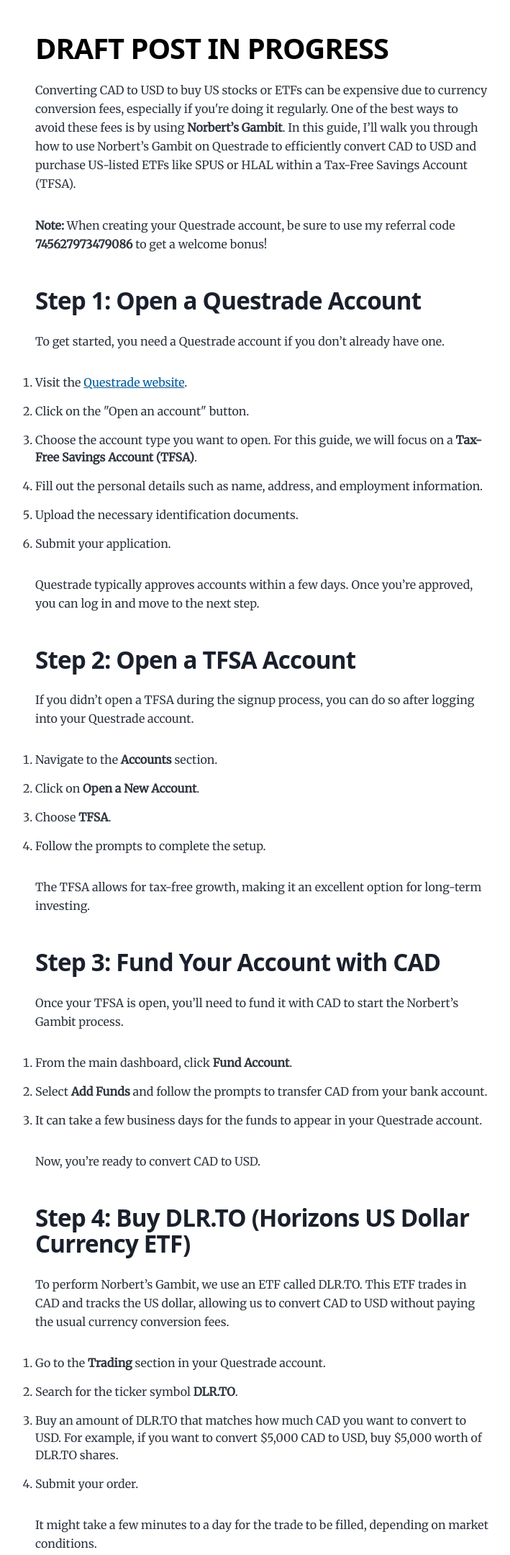
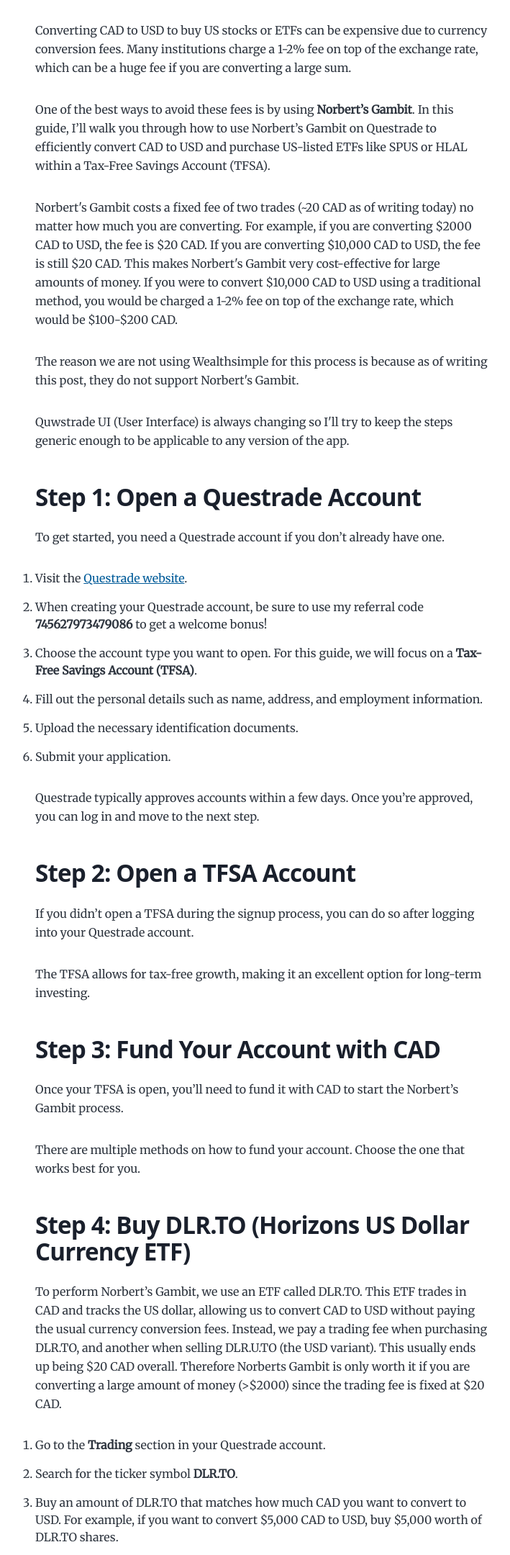
Before and after one commit to Sadat21/blog, a Gatsby site: page /2024-10-01-spus-hlal/ in a window 1280 px wide. Shown: the part 255-2415 px from the top of the page at 72% size, without its empty margins (275-984 px from the left). Built offline with nearby package versions, Linux system fonts and the light colour scheme; Gatsby itself is replaced by a stand-in of ours.

Commit message:
Fix spus-hlal post

```diff
--- a/content/blog/2024-10-01-spus-hlal/index.md
+++ b/content/blog/2024-10-01-spus-hlal/index.md
@@ -4,18 +4,22 @@
 description: "This guide teaches you how to perform Norbert's gambit to convert CAD to USD so you can purchase USD ETFs like SPUS on Questrade."
 ---
 
-# DRAFT POST IN PROGRESS
+Converting CAD to USD to buy US stocks or ETFs can be expensive due to currency conversion fees. Many institutions charge a 1-2% fee on top of the exchange rate, which can be a huge fee if you are converting a large sum.
 
-Converting CAD to USD to buy US stocks or ETFs can be expensive due to currency conversion fees, especially if you're doing it regularly. One of the best ways to avoid these fees is by using **Norbert’s Gambit**. In this guide, I’ll walk you through how to use Norbert’s Gambit on Questrade to efficiently convert CAD to USD and purchase US-listed ETFs like SPUS or HLAL within a Tax-Free Savings Account (TFSA).
+One of the best ways to avoid these fees is by using **Norbert’s Gambit**. In this guide, I’ll walk you through how to use Norbert’s Gambit on Questrade to efficiently convert CAD to USD and purchase US-listed ETFs like SPUS or HLAL within a Tax-Free Savings Account (TFSA).
 
-**Note:** When creating your Questrade account, be sure to use my referral code **745627973479086** to get a welcome bonus!
+Norbert's Gambit costs a fixed fee of two trades (~20 CAD as of writing today) no matter how much you are converting. For example, if you are converting $2000 CAD to USD, the fee is $20 CAD. If you are converting $10,000 CAD to USD, the fee is still $20 CAD. This makes Norbert's Gambit very cost-effective for large amounts of money. If you were to convert $10,000 CAD to USD using a traditional method, you would be charged a 1-2% fee on top of the exchange rate, which would be $100-$200 CAD.
+
+The reason we are not using Wealthsimple for this process is because as of writing this post, they do not support Norbert's Gambit.
+
+Quwstrade UI (User Interface) is always changing so I'll try to keep the steps generic enough to be applicable to any version of the app.
 
 ## Step 1: Open a Questrade Account
 
 To get started, you need a Questrade account if you don’t already have one.
 
 1. Visit the <a href="https://www.questrade.com/" target="_blank">Questrade website</a>.
-2. Click on the "Open an account" button.
+2. When creating your Questrade account, be sure to use my referral code **745627973479086** to get a welcome bonus!
 3. Choose the account type you want to open. For this guide, we will focus on a **Tax-Free Savings Account (TFSA)**.
 4. Fill out the personal details such as name, address, and employment information.
 5. Upload the necessary identification documents.
@@ -27,39 +31,31 @@
 
 If you didn’t open a TFSA during the signup process, you can do so after logging into your Questrade account.
 
-1. Navigate to the **Accounts** section.
-2. Click on **Open a New Account**.
-3. Choose **TFSA**.
-4. Follow the prompts to complete the setup.
-
 The TFSA allows for tax-free growth, making it an excellent option for long-term investing.
 
 ## Step 3: Fund Your Account with CAD
 
 Once your TFSA is open, you’ll need to fund it with CAD to start the Norbert’s Gambit process.
 
-1. From the main dashboard, click **Fund Account**.
-2. Select **Add Funds** and follow the prompts to transfer CAD from your bank account.
-3. It can take a few business days for the funds to appear in your Questrade account.
-
-Now, you’re ready to convert CAD to USD.
+There are multiple methods on how to fund your account. Choose the one that works best for you.
 
 ## Step 4: Buy DLR.TO (Horizons US Dollar Currency ETF)
 
-To perform Norbert’s Gambit, we use an ETF called DLR.TO. This ETF trades in CAD and tracks the US dollar, allowing us to convert CAD to USD without paying the usual currency conversion fees.
+To perform Norbert’s Gambit, we use an ETF called DLR.TO. This ETF trades in CAD and tracks the US dollar, allowing us to convert CAD to USD without paying the usual currency conversion fees. Instead, we pay a trading fee when purchasing DLR.TO, and another when selling DLR.U.TO (the USD variant). This usually ends up being $20 CAD overall. Therefore Norberts Gambit is only worth it if you are converting a large amount of money (>$2000) since the trading fee is fixed at $20 CAD.
 
 1. Go to the **Trading** section in your Questrade account.
 2. Search for the ticker symbol **DLR.TO**.
 3. Buy an amount of DLR.TO that matches how much CAD you want to convert to USD. For example, if you want to convert $5,000 CAD to USD, buy $5,000 worth of DLR.TO shares.
+4. Select **Market** as the order type if you want to buy the ETF at the current market price, or **Limit** if you want to set a specific price. I recommend using **Market** to ensure the trade goes through quickly.
 4. Submit your order.
 
-It might take a few minutes to a day for the trade to be filled, depending on market conditions.
+It might take a few minutes to a few days for the order to be filled, depending on the market conditions and whether you placed a market or limit order.
 
 ## Step 5: Journal DLR.TO to DLR.U.TO (USD Variant)
 
 Once you’ve purchased DLR.TO, you need to "journal" it to the USD version, DLR.U.TO. Questrade doesn't have an automatic way to do this online, so you’ll have to contact customer support.
 
-1. Open a support chat or call Questrade’s customer service.
+1. Open a support live chat (preferred) or call Questrade’s customer service.
 2. Ask them to **journal your DLR.TO shares to DLR.U.TO**. This process will convert your CAD-traded shares to USD-traded shares of the same ETF.
 3. The journal process typically takes 1-2 business days.
 
@@ -82,6 +78,8 @@
 
 ## Final Thoughts
 
-Norbert’s Gambit is a great way to minimize currency conversion fees when investing in US stocks or ETFs through Questrade. With a bit of patience and some understanding of the process, you can save significantly over time—especially if you're a frequent investor in US markets.
+Norbert’s Gambit is a great way to minimize currency conversion fees when investing in US stocks or ETFs through Questrade. With a bit of patience and some understanding of the process, you can save significantly over time especially if you are converting large amounts of money.
 
-Make sure to monitor your contributions to stay within the **TFSA contribution limits** and always double-check with Questrade support if you're unsure about any step of the journaling process.
+Make sure to monitor your contributions to stay within the **TFSA contribution limits** to avoid penalties. Learn more about TFSA contribution limits on my post about **[Guide to Investing with Islamic Principles](/2024-09-24-halal-investing/)**.
+
+Check out a very comprehensive guide on Norbert's Gambit [here](https://wealthsavvy.ca/norberts-gambit-questrade/)
```
